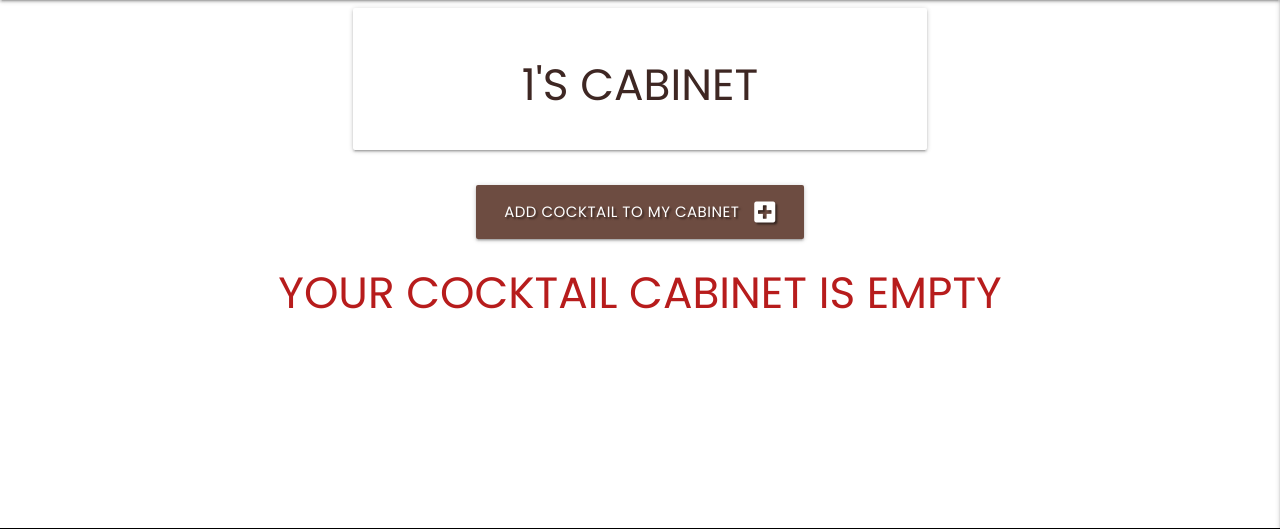
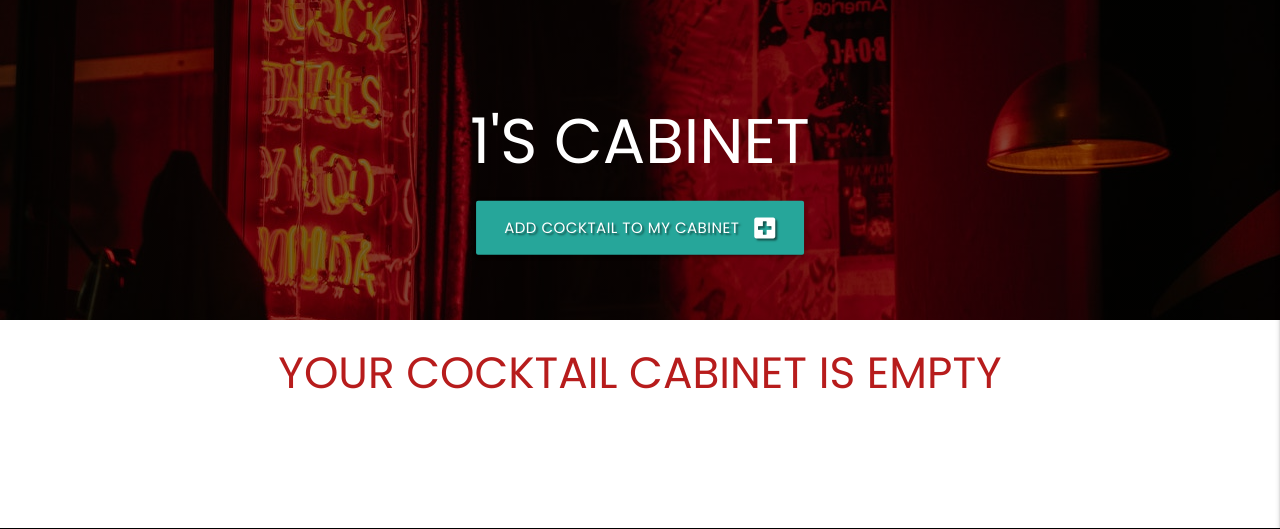
Before and after one commit to rhysmoggs/ms3-final-cocktails, a Flask app: page /profile/1 in a window 1280 px wide. Shown: the part 64-593 px from the top of the page. Run offline with Flask 2, Linux system fonts and the light colour scheme; the visitor is signed in with stand-in values (Sample User, id 1); data that the repository does not hold is empty; some libraries are stand-ins or nearby versions.

Commit message:
Add profile-red.jpg image to profile.html

```diff
--- a/cocktails/static/css/style.css
+++ b/cocktails/static/css/style.css
@@ -50,6 +50,15 @@ body {
     position: relative;
 }
 
+.profile-image {
+    background-image: linear-gradient(rgba(0, 0, 0, 0.5), rgba(0, 0, 0, 0.5)), url("../images/profile-red.jpg");
+    height: 40vh;
+    background-position: center;
+    background-repeat: no-repeat;
+    background-size: cover;
+    position: relative;
+}
+
 /* Place text in the middle of the image */
 .hero-text {
     text-align: center;
@@ -64,7 +73,7 @@ body {
     font-size: 5rem;
 }
 
-.bar-text, .category-text {
+.bar-text, .category-text, .profile-text {
     text-align: center;
     position: absolute;
     top: 50%;
--- a/cocktails/templates/profile.html
+++ b/cocktails/templates/profile.html
@@ -1,24 +1,17 @@
 {% extends "base.html" %}
 {% block content %}
 
+<div class="profile-image">
+    <div class="profile-text">
+        <h1>{{ username }}'s Cabinet</h1>
+        <a href="{{ url_for('add_cocktail') }}" class="btn-large text-shadow">
+            Add Cocktail to My Cabinet <i class="fas fa-plus-square right"></i>
+        </a>
+    </div>
+</div>
+
+
 <main class="container">
-    <div class="row">
-        <div class="col s12 m8 offset-m2">
-            <div class="card-panel">
-                <h3 class="center-align brown-text text-darken-4">
-                    {{ username }}'s Cabinet
-            </div>
-        </div>
-    </div>
-
-    <div class="row">
-        <div class="col s12 center-align">
-            <a href="{{ url_for('add_cocktail') }}" class="btn-large brown darken-1 text-shadow">
-                Add Cocktail to My Cabinet <i class="fas fa-plus-square right"></i>
-            </a>
-        </div>
-    </div>
-
     {% if cocktails|length > 0 %}
         <div class="row">
             {% for cocktail in cocktails %}
```
Also changed, not shown: cocktails/static/images/profile-red.jpg (added).
